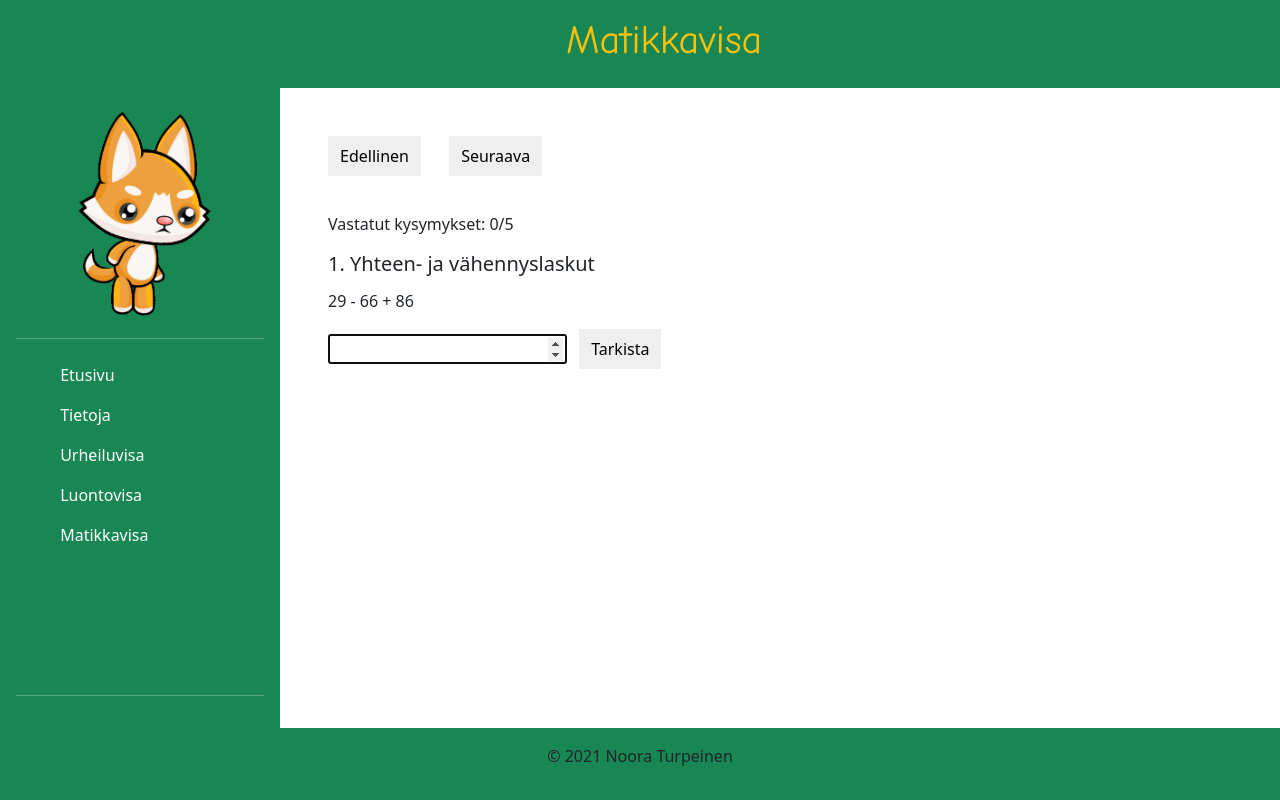
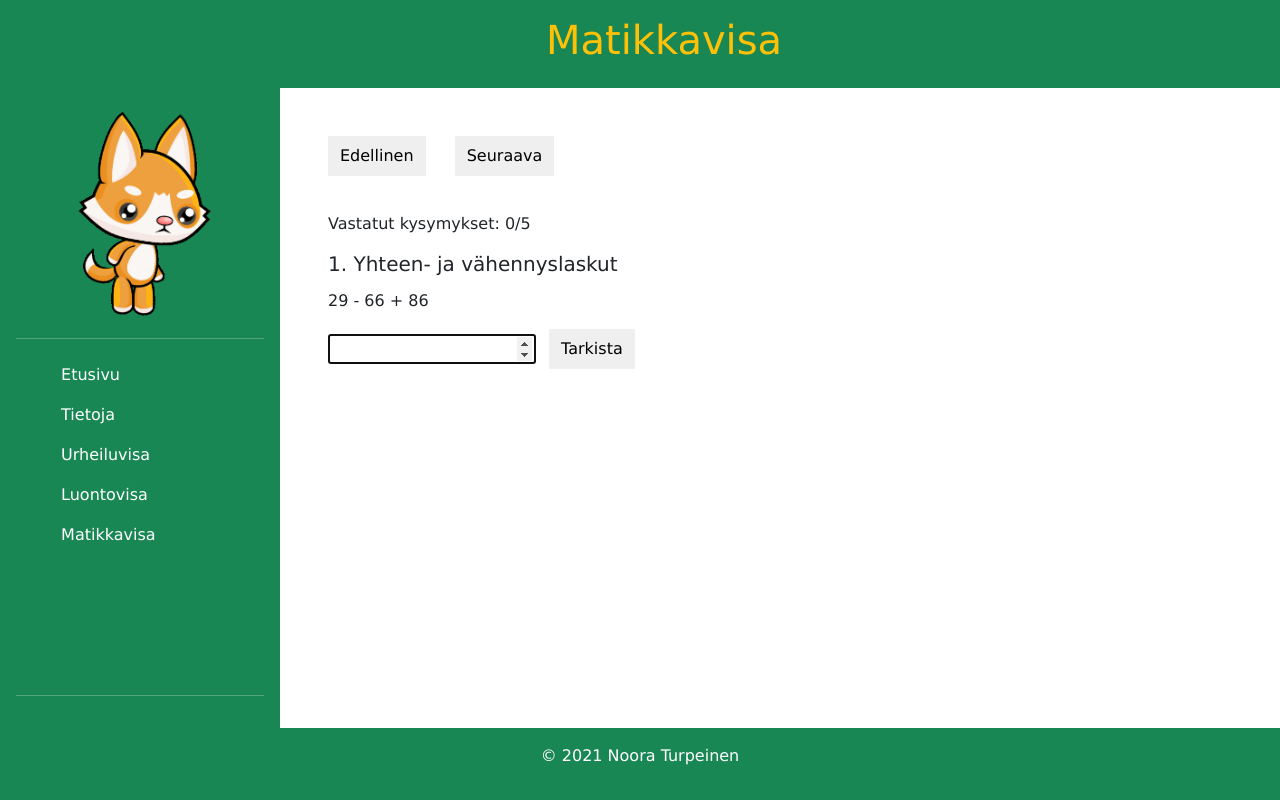
Before and after one commit to Iikkas/Web-projekti, a plain HTML site: page nooran matikkavisa/noorasexercises.html in a window 1280 px wide. Drawn offline with nearby package versions, Linux system fonts and the light colour scheme.

Commit message:
updated style attributes

```diff
--- a/nooran matikkavisa/noorasexercises.html
+++ b/nooran matikkavisa/noorasexercises.html
@@ -8,10 +8,10 @@
     <!-- Bootstrap CSS -->
     <link href="https://cdn.jsdelivr.net/npm/bootstrap@5.1.3/dist/css/bootstrap.min.css" rel="stylesheet" integrity="sha384-1BmE4kWBq78iYhFldvKuhfTAU6auU8tT94WrHftjDbrCEXSU1oBoqyl2QvZ6jIW3" crossorigin="anonymous">
     <link rel="stylesheet" href="noorasstyle.css">
-    <title>Matikkatehtäväpaketti</title>
+    <title>Matikkavisa</title>
 </head>
 <body>
-    <header class="p-3 bg-success text-warning" style="font-family: Comic Sans MS, Comic Sans">
+    <header class="p-3 bg-success text-warning">
         <div class="container">
             <div class="d-flex flex-wrap align-items-center justify-content-center">
                 <svg class="bi me-2" width="40" height="32" role="img" aria-label="Bootstrap">
@@ -109,7 +109,7 @@
         <p class="hidden"></p>
         <button class="hidden">Yritä uudelleen!</button>
     </div>
-    <footer class="page-footer font-small cyan darken-3 bg-success">
+    <footer class="page-footer font-small cyan darken-3 bg-success text-white">
         <div class="footer-copyright text-center py-3">
             <p>© 2021 Noora Turpeinen</p>
         </div>
--- a/nooran matikkavisa/noorasstyle.css
+++ b/nooran matikkavisa/noorasstyle.css
@@ -37,6 +37,7 @@ body {
     display: grid;
     grid-template-columns: auto 1fr;
     grid-template-rows: auto 1fr auto;
+    font-family: 'Lucida Sans', 'Lucida Sans Regular', 'Lucida Grande', 'Lucida Sans Unicode', Geneva, Verdana, sans-serif;
 }
 
 header {
```
